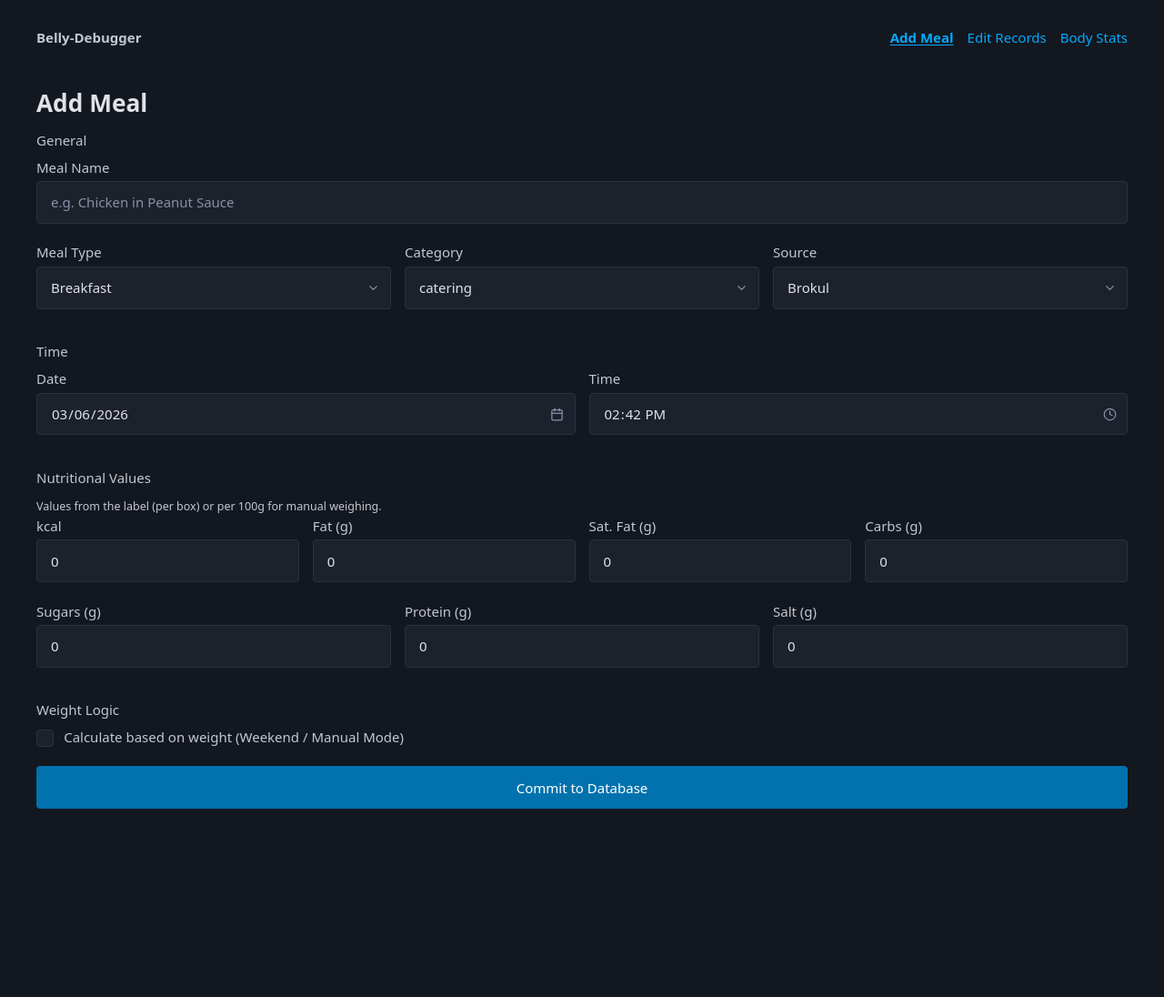
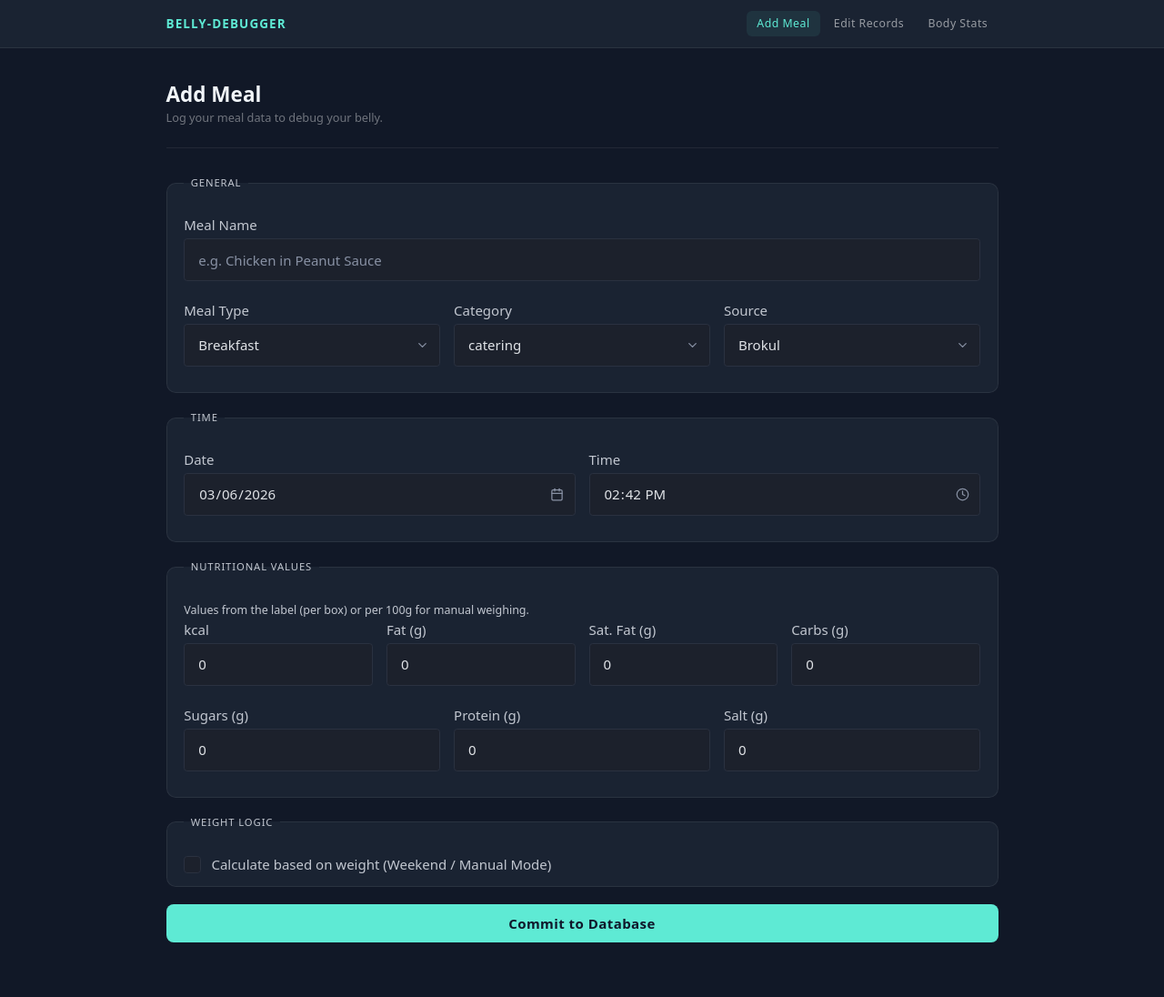
Before and after one commit to lukjasin/belly-debugger, a FastAPI app: page / in a window 1280 px wide. Shown: the whole page at 91% size. Before the commit the page ends 889 px from the top, so only its background shows below. Run offline with FastAPI, Linux system fonts and the light colour scheme; some libraries are stand-ins or nearby versions.

Commit message:
fancy thml templates

```diff
--- a/templates/add_meal.html
+++ b/templates/add_meal.html
@@ -2,7 +2,10 @@
 {% set active = "add_meal" %}
 {% block content %}
 
-<h2>Add Meal</h2>
+<div class="page-header">
+  <h2>Add Meal</h2>
+  <p>Log your meal data to debug your belly.</p>
+</div>
 
 <form method="post" action="/add-meal">
 
--- a/templates/base.html
+++ b/templates/base.html
@@ -6,27 +6,158 @@
   <title>{{ app_name }}</title>
   <link rel="stylesheet" href="https://cdn.jsdelivr.net/npm/@picocss/pico@2/css/pico.min.css" />
   <style>
-    :root { --pico-font-size: 15px; }
-    nav a.active { font-weight: bold; text-decoration: underline; }
-    .flash-success { color: var(--pico-color-green-500); margin-bottom: 1rem; }
-    .flash-error   { color: var(--pico-color-red-500);   margin-bottom: 1rem; }
+    :root {
+      --pico-font-size: 15px;
+      --accent: #5eead4;
+      --accent-dim: rgba(94, 234, 212, 0.08);
+      --surface: #111827;
+      --surface-raised: #1a2332;
+      --border: rgba(255,255,255,0.07);
+    }
+
+    body {
+      background: var(--surface);
+    }
+
+    /* ── Top nav bar ─────────────────────────────────────────── */
+    .topbar {
+      background: var(--surface-raised);
+      border-bottom: 1px solid var(--border);
+      padding: 0;
+    }
+    .topbar-inner {
+      max-width: 960px;
+      margin: 0 auto;
+      padding: 0 1.5rem;
+      display: flex;
+      align-items: center;
+      justify-content: space-between;
+      height: 52px;
+    }
+    .topbar-brand {
+      font-size: 0.9rem;
+      font-weight: 600;
+      letter-spacing: 0.08em;
+      text-transform: uppercase;
+      color: var(--accent);
+      text-decoration: none;
+    }
+    .topbar-nav {
+      display: flex;
+      gap: 0.25rem;
+    }
+    .topbar-nav a {
+      font-size: 0.82rem;
+      font-weight: 500;
+      letter-spacing: 0.04em;
+      color: rgba(255,255,255,0.55);
+      text-decoration: none;
+      padding: 0.35rem 0.75rem;
+      border-radius: 6px;
+      transition: color 0.15s, background 0.15s;
+    }
+    .topbar-nav a:hover {
+      color: rgba(255,255,255,0.9);
+      background: rgba(255,255,255,0.06);
+    }
+    .topbar-nav a.active {
+      color: var(--accent);
+      background: var(--accent-dim);
+    }
+
+    /* ── Page header ─────────────────────────────────────────── */
+    .page-header {
+      padding: 2.5rem 0 1.5rem;
+      border-bottom: 1px solid var(--border);
+      margin-bottom: 2rem;
+    }
+    .page-header h2 {
+      margin: 0;
+      font-size: 1.5rem;
+      font-weight: 600;
+      color: #f1f5f9;
+    }
+    .page-header p {
+      margin: 0.25rem 0 0;
+      font-size: 0.85rem;
+      color: rgba(255,255,255,0.4);
+    }
+
+    /* ── Flash messages ──────────────────────────────────────── */
+    .flash {
+      padding: 0.65rem 1rem;
+      border-radius: 8px;
+      font-size: 0.875rem;
+      margin-bottom: 1.5rem;
+    }
+    .flash-success {
+      background: rgba(52, 211, 153, 0.1);
+      border: 1px solid rgba(52, 211, 153, 0.3);
+      color: #6ee7b7;
+    }
+    .flash-error {
+      background: rgba(248, 113, 113, 0.1);
+      border: 1px solid rgba(248, 113, 113, 0.3);
+      color: #fca5a5;
+    }
+
+    /* ── Fieldsets ───────────────────────────────────────────── */
+    fieldset {
+      border: 1px solid var(--border);
+      border-radius: 10px;
+      padding: 1.25rem 1.25rem 0.5rem;
+      margin-bottom: 1.25rem;
+      background: var(--surface-raised);
+    }
+    legend {
+      font-size: 0.75rem;
+      font-weight: 600;
+      letter-spacing: 0.08em;
+      text-transform: uppercase;
+      color: var(--accent);
+      padding: 0 0.5rem;
+    }
+
+    /* ── Submit button ───────────────────────────────────────── */
+    button[type="submit"] {
+      background: var(--accent);
+      color: #0f172a;
+      border: none;
+      font-weight: 600;
+      letter-spacing: 0.03em;
+      border-radius: 8px;
+      padding: 0.65rem 1.5rem;
+      cursor: pointer;
+      transition: opacity 0.15s;
+    }
+    button[type="submit"]:hover { opacity: 0.85; }
+
+    /* ── Main container ──────────────────────────────────────── */
+    .main-content {
+      max-width: 960px;
+      margin: 0 auto;
+      padding: 0 1.5rem 3rem;
+    }
   </style>
 </head>
 <body>
-  <header class="container">
-    <nav>
-      <ul><li><strong>{{ app_name }}</strong></li></ul>
-      <ul>
-        <li><a href="/add-meal"     class="{{ 'active' if active == 'add_meal'      else '' }}">Add Meal</a></li>
-        <li><a href="/edit-records" class="{{ 'active' if active == 'edit_records'  else '' }}">Edit Records</a></li>
-        <li><a href="/body-weight"  class="{{ 'active' if active == 'body_weight'   else '' }}">Body Stats</a></li>
-      </ul>
-    </nav>
-  </header>
-  <main class="container">
-    {% if success %}<p class="flash-success">✓ {{ success }}</p>{% endif %}
-    {% if error   %}<p class="flash-error">✗ {{ error }}</p>{% endif %}
+
+  <div class="topbar">
+    <div class="topbar-inner">
+      <a href="/" class="topbar-brand">{{ app_name }}</a>
+      <nav class="topbar-nav">
+        <a href="/add-meal"     class="{{ 'active' if active == 'add_meal'     else '' }}">Add Meal</a>
+        <a href="/edit-records" class="{{ 'active' if active == 'edit_records' else '' }}">Edit Records</a>
+        <a href="/body-weight"  class="{{ 'active' if active == 'body_weight'  else '' }}">Body Stats</a>
+      </nav>
+    </div>
+  </div>
+
+  <div class="main-content">
+    {% if success %}<div class="flash flash-success">✓ {{ success }}</div>{% endif %}
+    {% if error   %}<div class="flash flash-error">✗ {{ error }}</div>{% endif %}
     {% block content %}{% endblock %}
-  </main>
+  </div>
+
 </body>
 </html>
--- a/templates/body_weight.html
+++ b/templates/body_weight.html
@@ -2,7 +2,10 @@
 {% set active = "body_weight" %}
 {% block content %}
 
-<h2>Body Stats</h2>
+<div class="page-header">
+  <h2>Body Stats</h2>
+  <p>Track your weight and body measurements.</p>
+</div>
 
 <form method="post" action="/body-weight">
   <fieldset>
--- a/templates/edit_records.html
+++ b/templates/edit_records.html
@@ -2,7 +2,10 @@
 {% set active = "edit_records" %}
 {% block content %}
 
-<h2>Edit Records</h2>
+<div class="page-header">
+  <h2>Edit Records</h2>
+  <p>Find and correct previously logged meals.</p>
+</div>
 
 <form method="get" action="/edit-records" style="display:flex; gap:1rem; align-items:flex-end; margin-bottom:1rem;">
   <label style="margin:0">
```
